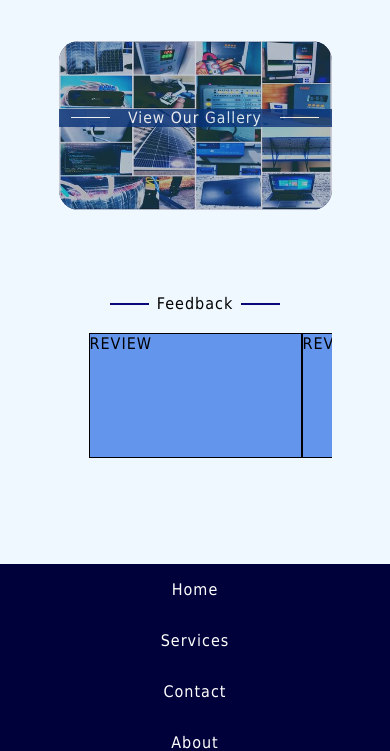
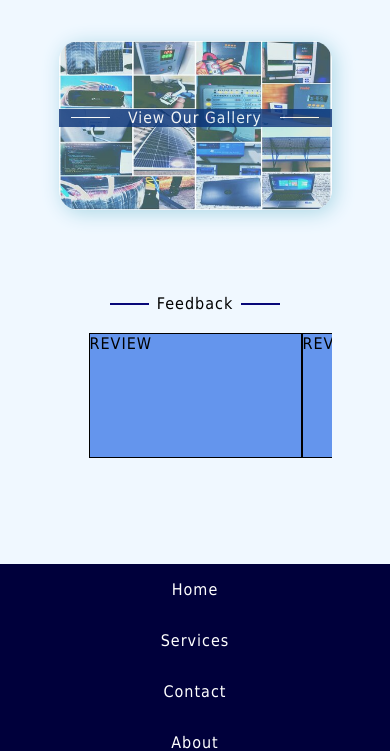
Before and after one commit to bryt3r/bzeta, a plain HTML site: page index.html in a window 390 px wide. Shown: the part 2112-2863 px from the top of the page. Drawn offline with Linux system fonts and the light colour scheme.

Commit message:
view gallery mobile view adjustment

```diff
--- a/style.css
+++ b/style.css
@@ -183,7 +183,8 @@ button {
     margin-bottom: 5vh;
 }
 
-.values-header, .reviews-header {
+.values-header,
+.reviews-header {
     display: flex;
     justify-content: space-around;
     align-items: center;
@@ -215,7 +216,8 @@ button {
 }
 
 .view-gallery-wrapper {
-    background-color: #00003B;
+    box-shadow: 3px 3px 20px lightblue;
+    border-radius: 5px;
     margin-left: auto;
     margin-right: auto;
     margin-bottom: 10vh;
@@ -225,6 +227,7 @@ button {
 }
 
 .view-gallery-wrapper img {
+    border-radius: 5px;
     height: 20vh;
     width: 100%;
     object-fit: fill;
@@ -244,7 +247,7 @@ button {
     display: flex;
     justify-content: space-around;
     align-items: center;
-    background-color:  rgb(8, 50, 120);
+    background-color: rgb(8, 50, 120);
     opacity: 0.8;
     color: white;
     font-size: 2vw;
@@ -289,7 +292,6 @@ button {
 .more-reviews {
     background-color: chocolate;
     border: 1px solid black;
-    ;
     height: 80%;
     width: 10%;
     border-radius: 30%;
```
